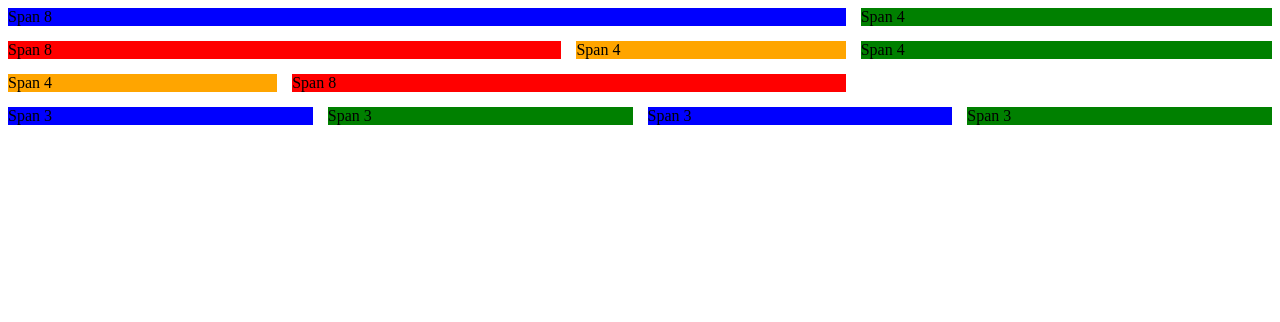
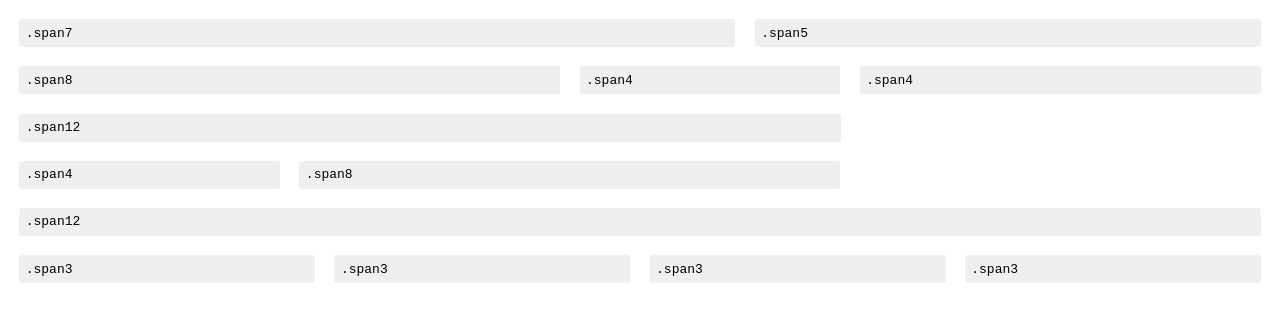
Before and after one commit to designkai/Gridie, a plain HTML site: page example.html in a window 1280 px wide. Drawn offline with Linux system fonts and the light colour scheme.

Commit message:
Fallback improvements
README updates

```diff
--- a/example.html
+++ b/example.html
@@ -2,31 +2,80 @@
 <html>
 <head>
     <title>SimplyGrid Examples</title>
+    <meta content="width=device-width, initial-scale=1, maximum-scale=2.0" name="viewport">
     <link href="css/simplygrid.css" media="screen" rel="stylesheet">
+    <style type="text/css">
+    	body {
+    		margin: 0;
+    		padding: 1.5vw;
+    	}
+		pre {
+			padding: .5em;
+			margin: 0;
+			line-height: normal;
+			background-color: #EFEFEF;
+			border-radius: 3px;
+		}
+		pre:hover {
+			background-color: #CCC;
+		}
+    </style>
 </head>
 <body>
 	<div class="row">
-		<div class="span8" style="background-color:blue;">Span 8</div>
-		<div class="span4" style="background-color:green;">Span 4</div>
+		<div class="span7">
+			<pre>.span7</pre>
+		</div>
+		<div class="span5">
+			<pre>.span5</pre>
+		</div>
 	</div>
 	<div class="row">
 		<div class="span8">
 			<div class="row">
-				<div class="span8" style="background-color:red;">Span 8</div>
-				<div class="span4" style="background-color:orange;">Span 4</div>
+				<div class="span8">
+					<pre>.span8</pre>
+				</div>
+				<div class="span4">
+					<pre>.span4</pre>
+				</div>
 			</div>
 			<div class="row">
-				<div class="span4" style="background-color:orange;">Span 4</div>
-				<div class="span8" style="background-color:red;">Span 8</div>
+				<div class="span12">
+					<pre>.span12</pre>
+				</div>
+			</div>
+			<div class="row">
+				<div class="span4">
+					<pre>.span4</pre>
+				</div>
+				<div class="span8">
+					<pre>.span8</pre>
+				</div>
 			</div>
 		</div>
-		<div class="span4" style="background-color:green;">Span 4</div>
+		<div class="span4">
+			<pre>.span4</pre>
+		</div>
 	</div>
 	<div class="row">
-		<div class="span3" style="background-color:blue;">Span 3</div>
-		<div class="span3" style="background-color:green;">Span 3</div>
-		<div class="span3" style="background-color:blue;">Span 3</div>
-		<div class="span3" style="background-color:green;">Span 3</div>
+		<div class="span12">
+			<pre>.span12</pre>
+		</div>
+	</div>
+	<div class="row">
+		<div class="span3">
+			<pre>.span3</pre>
+		</div>
+		<div class="span3">
+			<pre>.span3</pre>
+		</div>
+		<div class="span3">
+			<pre>.span3</pre>
+		</div>
+		<div class="span3">
+			<pre>.span3</pre>
+		</div>
 	</div>
 </body>
 </html>
--- a/simplygrid.less
+++ b/simplygrid.less
@@ -1,12 +1,13 @@
 // Define grid parameters
 @columns:	12;
-@gutters:	15px;
+@gutters:	1.5vw;
 
 // Box sizing reset, allows for row padding
 *{box-sizing:border-box;}
 
 .row {
     margin: 0 -@gutters @gutters 0;
+    margin-bottom: 2%\9; // Only needed for modern gutter values
     clear: both;
     padding: 0;
     overflow: hidden;
```
Also changed, not shown: README.md, css/simplygrid.css.
